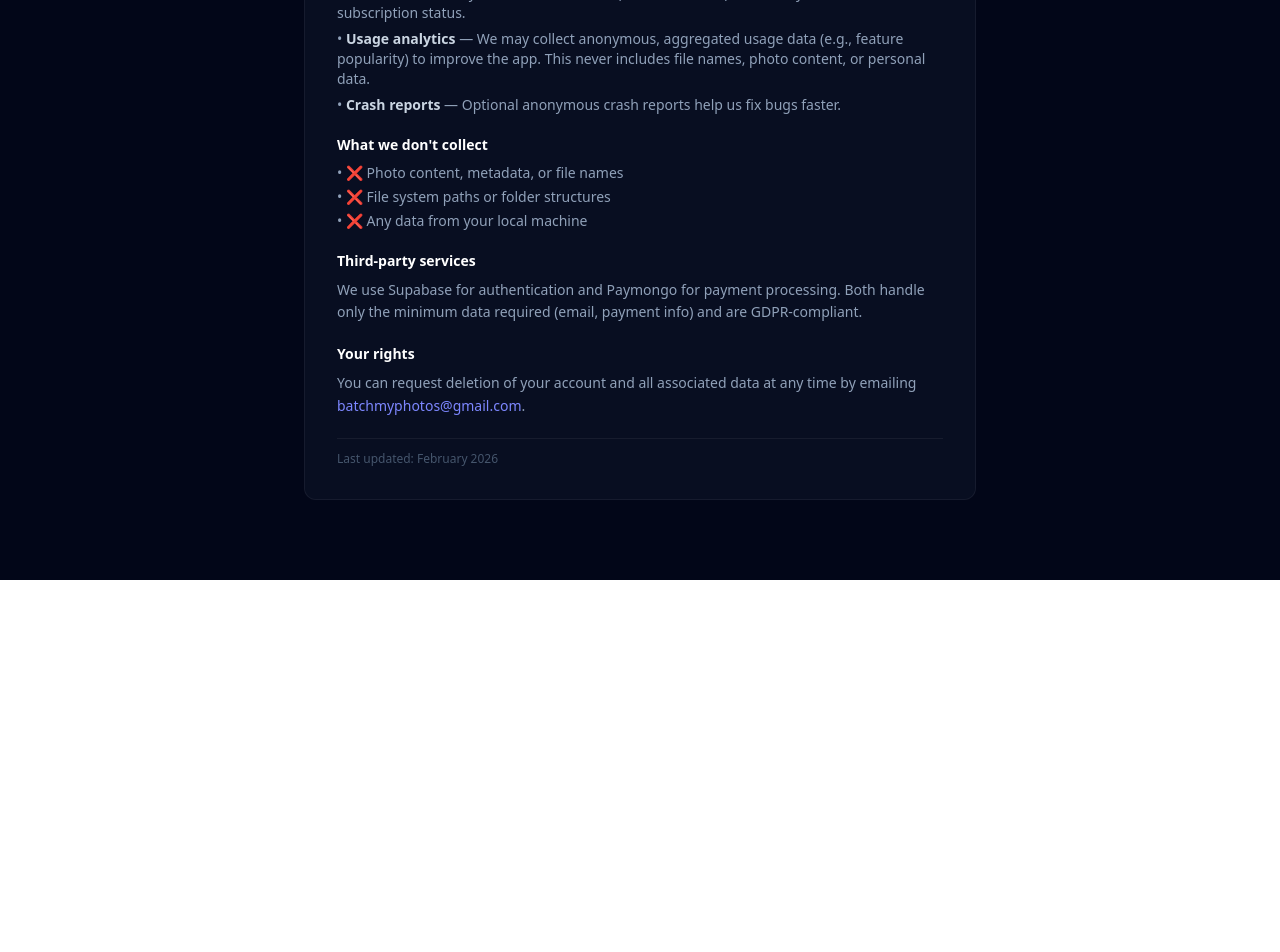
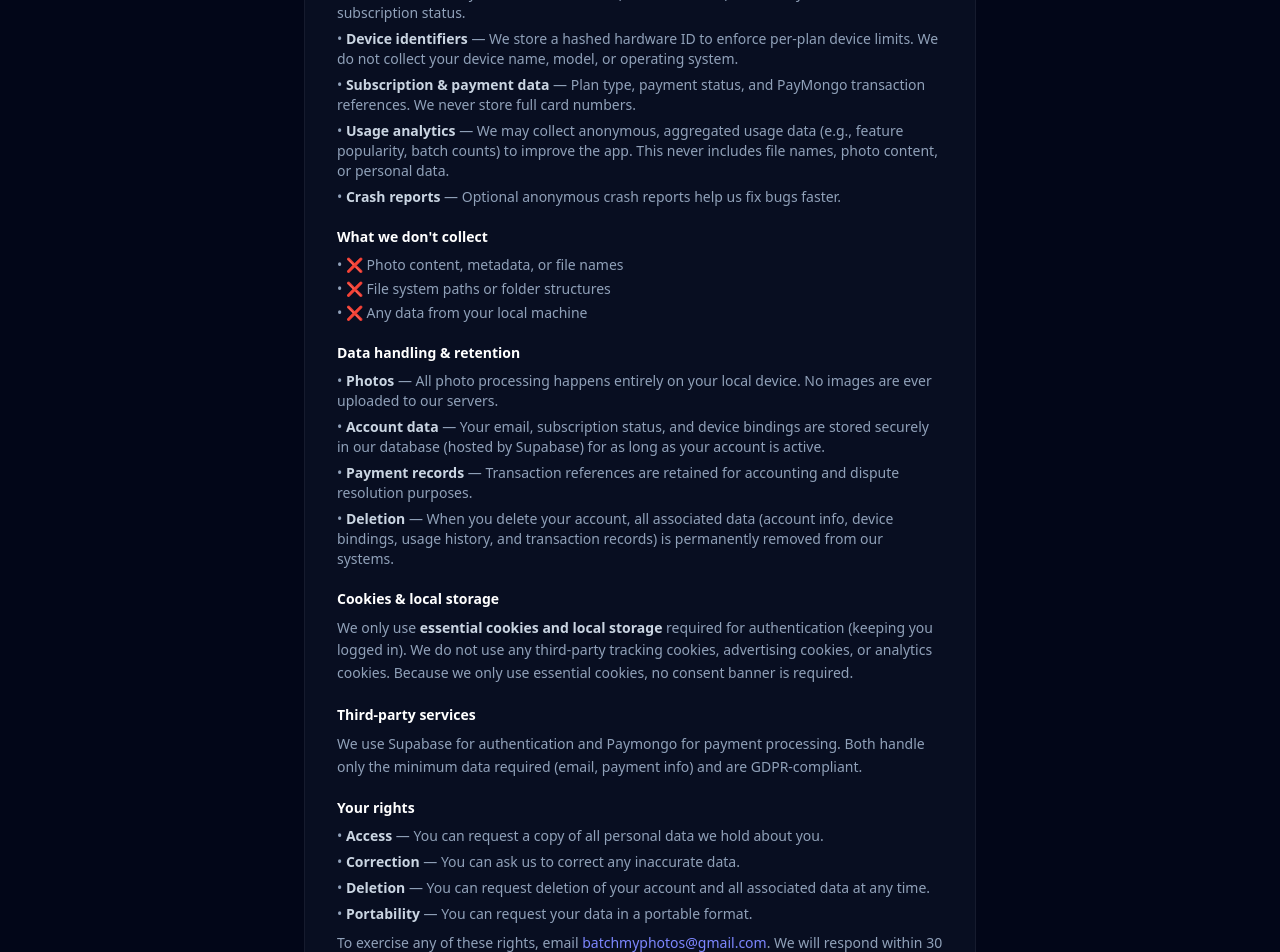
Before and after one commit to theo2815/Batch-My-Photos, a React (Vite) app in the folder website/: page /privacy in a window 1280 px wide. Shown: the part 440-1392 px from the top of the page. Before the commit the page ends 1020 px from the top, so only its background shows below. Built offline with nearby package versions, Linux system fonts and the light colour scheme; no server answers.

Commit message:
Fix privacy content

```diff
--- a/website/src/pages/PrivacyPolicy.jsx
+++ b/website/src/pages/PrivacyPolicy.jsx
@@ -39,7 +39,9 @@ const PrivacyPolicy = () => {
               <h4 className={`text-sm font-semibold mb-2 ${isDark ? 'text-white' : 'text-gray-900'}`}>What we collect</h4>
               <ul className="space-y-1.5 text-sm text-slate-400">
                 <li>• <strong className="text-slate-300">Account info</strong> — If you create an account (for Pro features), we store your email and subscription status.</li>
-                <li>• <strong className="text-slate-300">Usage analytics</strong> — We may collect anonymous, aggregated usage data (e.g., feature popularity) to improve the app. This never includes file names, photo content, or personal data.</li>
+                <li>• <strong className="text-slate-300">Device identifiers</strong> — We store a hashed hardware ID to enforce per-plan device limits. We do not collect your device name, model, or operating system.</li>
+                <li>• <strong className="text-slate-300">Subscription & payment data</strong> — Plan type, payment status, and PayMongo transaction references. We never store full card numbers.</li>
+                <li>• <strong className="text-slate-300">Usage analytics</strong> — We may collect anonymous, aggregated usage data (e.g., feature popularity, batch counts) to improve the app. This never includes file names, photo content, or personal data.</li>
                 <li>• <strong className="text-slate-300">Crash reports</strong> — Optional anonymous crash reports help us fix bugs faster.</li>
               </ul>
             </div>
@@ -52,12 +54,31 @@ const PrivacyPolicy = () => {
               </ul>
             </div>
             <div>
+              <h4 className={`text-sm font-semibold mb-2 ${isDark ? 'text-white' : 'text-gray-900'}`}>Data handling & retention</h4>
+              <ul className="space-y-1.5 text-sm text-slate-400">
+                <li>• <strong className="text-slate-300">Photos</strong> — All photo processing happens entirely on your local device. No images are ever uploaded to our servers.</li>
+                <li>• <strong className="text-slate-300">Account data</strong> — Your email, subscription status, and device bindings are stored securely in our database (hosted by Supabase) for as long as your account is active.</li>
+                <li>• <strong className="text-slate-300">Payment records</strong> — Transaction references are retained for accounting and dispute resolution purposes.</li>
+                <li>• <strong className="text-slate-300">Deletion</strong> — When you delete your account, all associated data (account info, device bindings, usage history, and transaction records) is permanently removed from our systems.</li>
+              </ul>
+            </div>
+            <div>
+              <h4 className={`text-sm font-semibold mb-2 ${isDark ? 'text-white' : 'text-gray-900'}`}>Cookies & local storage</h4>
+              <p className="text-sm text-slate-400 leading-relaxed">We only use <strong className="text-slate-300">essential cookies and local storage</strong> required for authentication (keeping you logged in). We do not use any third-party tracking cookies, advertising cookies, or analytics cookies. Because we only use essential cookies, no consent banner is required.</p>
+            </div>
+            <div>
               <h4 className={`text-sm font-semibold mb-2 ${isDark ? 'text-white' : 'text-gray-900'}`}>Third-party services</h4>
               <p className="text-sm text-slate-400 leading-relaxed">We use Supabase for authentication and Paymongo for payment processing. Both handle only the minimum data required (email, payment info) and are GDPR-compliant.</p>
             </div>
             <div>
               <h4 className={`text-sm font-semibold mb-2 ${isDark ? 'text-white' : 'text-gray-900'}`}>Your rights</h4>
-              <p className="text-sm text-slate-400 leading-relaxed">You can request deletion of your account and all associated data at any time by emailing <a href="mailto:batchmyphotos@gmail.com" className="text-indigo-400 hover:text-indigo-300 transition-colors">batchmyphotos@gmail.com</a>.</p>
+              <ul className="space-y-1.5 text-sm text-slate-400">
+                <li>• <strong className="text-slate-300">Access</strong> — You can request a copy of all personal data we hold about you.</li>
+                <li>• <strong className="text-slate-300">Correction</strong> — You can ask us to correct any inaccurate data.</li>
+                <li>• <strong className="text-slate-300">Deletion</strong> — You can request deletion of your account and all associated data at any time.</li>
+                <li>• <strong className="text-slate-300">Portability</strong> — You can request your data in a portable format.</li>
+              </ul>
+              <p className="text-sm text-slate-400 leading-relaxed mt-2">To exercise any of these rights, email <a href="mailto:batchmyphotos@gmail.com" className="text-indigo-400 hover:text-indigo-300 transition-colors">batchmyphotos@gmail.com</a>. We will respond within 30 days.</p>
             </div>
             <div className="pt-3 border-t border-white/6">
               <p className="text-xs text-slate-600">Last updated: February 2026</p>
```
